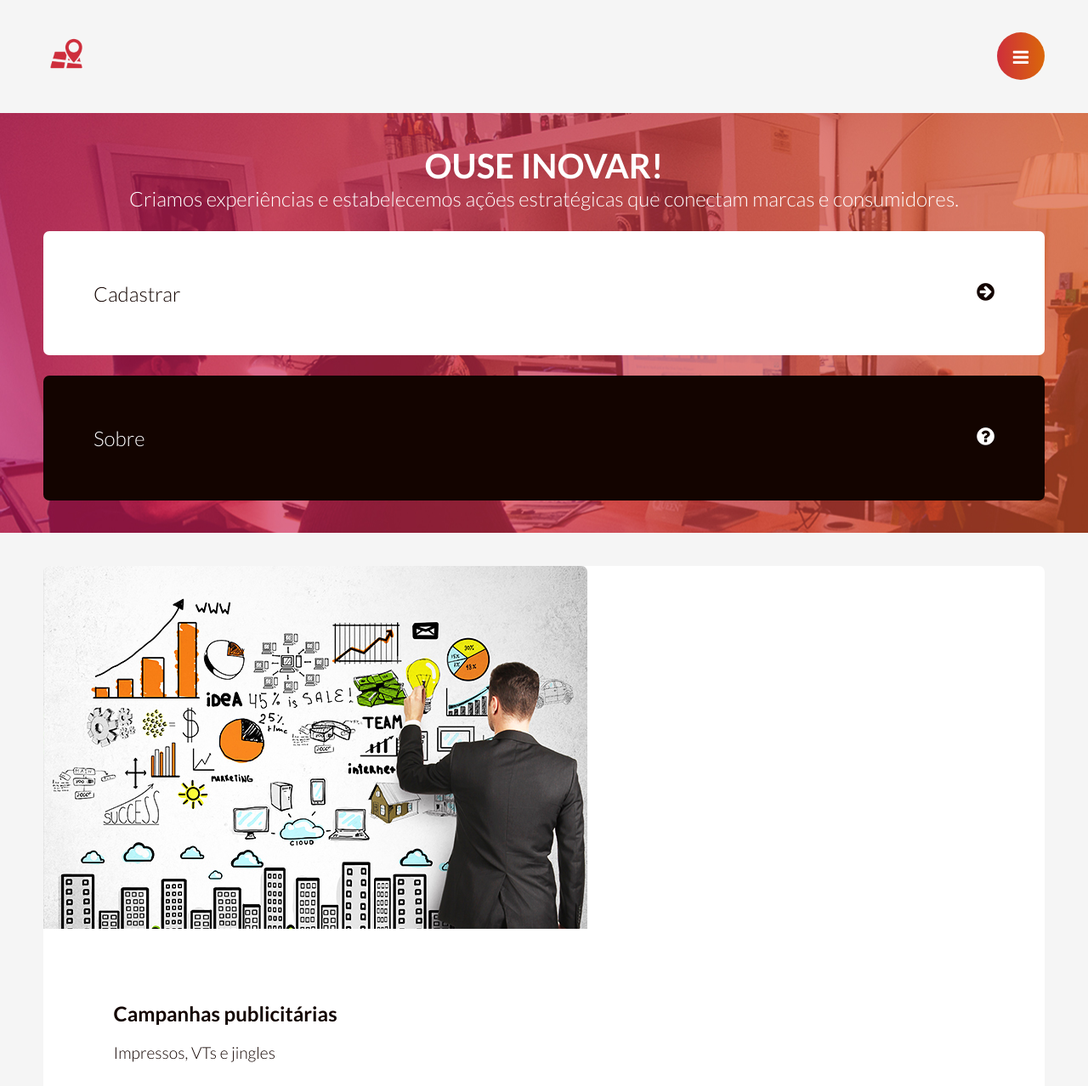
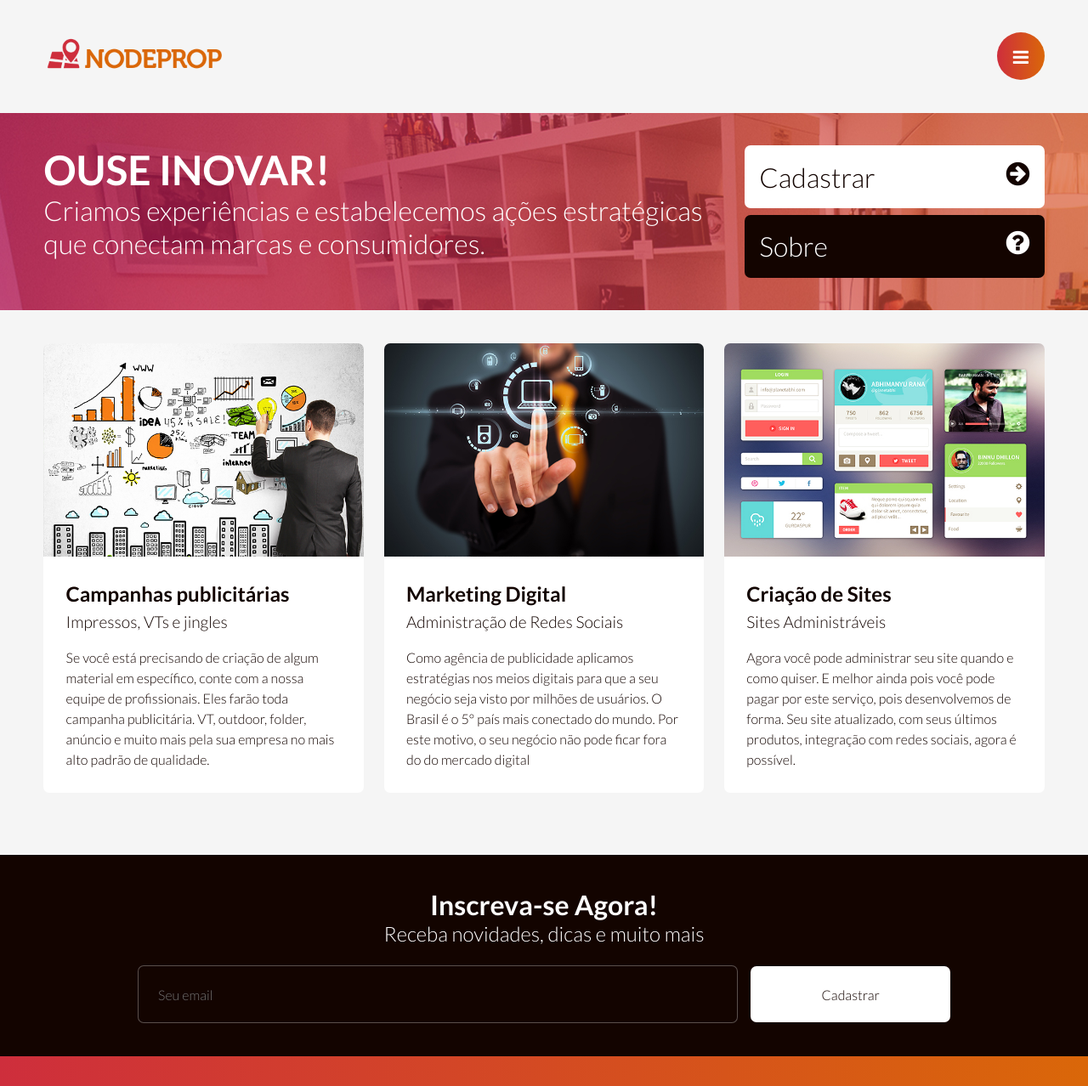
Before and after one commit to italolopes9/nodeprop, a plain HTML site: page index.html in a window 1280 px wide. Shown: the top 1278 px of the page at 85% size. Drawn offline with nearby package versions, Linux system fonts and the light colour scheme.

Commit message:
Breakpoints

```diff
--- a/css/style.css
+++ b/css/style.css
@@ -1,3 +1,4 @@
+/*=========== RESET ==========*/
 * {
     margin: 0;
     padding: 0;
@@ -8,27 +9,6 @@
     box-sizing: border-box;
     font-family: 'Lato', sans-serif;
 }
-
-/* CONTAINER */
-.container {
-    width: 100%;
-    float: left;
-    padding: 3% 4%;
-    text-align: center;
-}
-/* BG COLORS */
-.bg-gradient{
-    background: linear-gradient(to right, #ce2e3c, #da6709);
-}
-
-.bg-black {
-    background-color: #130400;
-}
-
-.bg-white {
-    background-color: #fff;
-}
-
 body {
     background-color: #f5f5f5;
 }
@@ -44,16 +24,31 @@ ul {
 img {
     max-width: 100%;
 }
+/*=========== CONTAINER ==========*/
+.container {
+    width: 100%;
+    float: left;
+    padding: 3% 4%;
+    text-align: center;
+}
+/*=========== BG COLORS ==========*/
+.bg-gradient{
+    background: linear-gradient(to right, #ce2e3c, #da6709);
+}
 
-/* HELPERS */
+.bg-black {
+    background-color: #130400;
+}
+
+.bg-white {
+    background-color: #fff;
+}
+/*=========== HELPERS ==========*/
 .radius {
     border-radius: 7px;
 }
 
 /* CABEÇALHO */
-
-
-
 .logo {
     width: 56px;
     height: 56px;
@@ -243,3 +238,98 @@ img {
     margin-top: 2%;
     color: rgba(255, 255, 255, 0.7);
 }
+
+/*=========== MOBILE FIRST ==========*/
+
+/* SMALL DEVICES - SMARTPHONES */
+
+@media screen and (min-width: 480px) {
+    .logo {
+        width: 214px;
+        background: url(../img/logo.png) center center/214px no-repeat;
+    }
+
+    .btn {
+        font-size: 2em;
+    }
+}
+
+/* SMALL DEVICES - TABLETS */
+
+@media screen and (min-width: 768px) {
+    .servico {
+        width: 49%;
+        float: left;
+        margin-right: 2%;
+    }
+    .servico:nth-child(2) {
+        margin-right: 0;
+    }
+
+    .newsletter h2 {
+        font-size: 2em;
+    }
+
+    .newsletter h3 {
+        font-size: 1.5em;
+    }
+
+    .newsletter input {
+        width: 70%;
+        padding: 2%;
+        float: left;
+        margin-right: 1%;
+    }
+
+    .newsletter button {
+        width: 29%;
+        padding: 2%;
+        float: right;
+        margin-top: 0;
+    }
+}
+
+/* MEDIUM DEVICES - TABLETS & DESKTOPS */
+
+@media screen and (min-width: 960px) {
+    .title {
+        width: 70%;
+        float: left;
+        text-align: left;
+    }
+
+    .title h2 {
+        font-size: 3em;
+    }
+
+    .title h3 {
+        font-size: 2em;
+    }
+
+    .buttons {
+        width: 30%;
+        float: right;
+        margin-top: 0;
+    }
+
+    .servico {
+        width: 32%;
+    }
+
+    .servico:nth-child(2) {
+        margin-right: 2%;
+    }
+
+    .servico:nth-child(3) {
+        margin-right: 0;
+    }
+    .newsletter input {
+        width: 60%;
+        float: none;
+    }
+
+    .newsletter button {
+        width: 20%;
+        float: none;
+    }
+}
```
